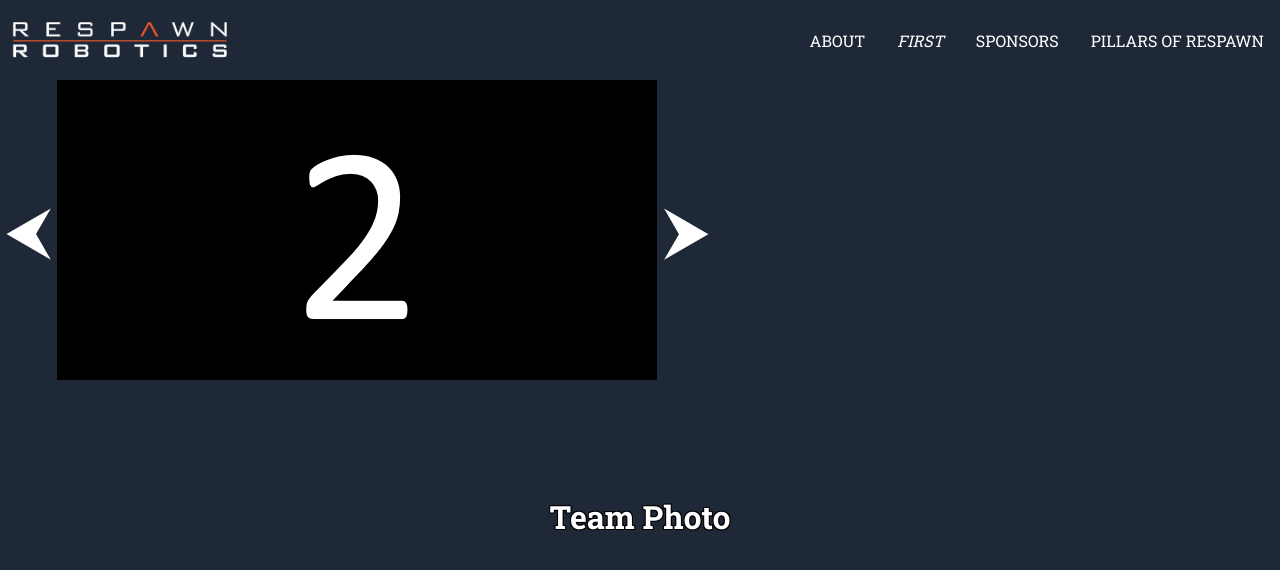
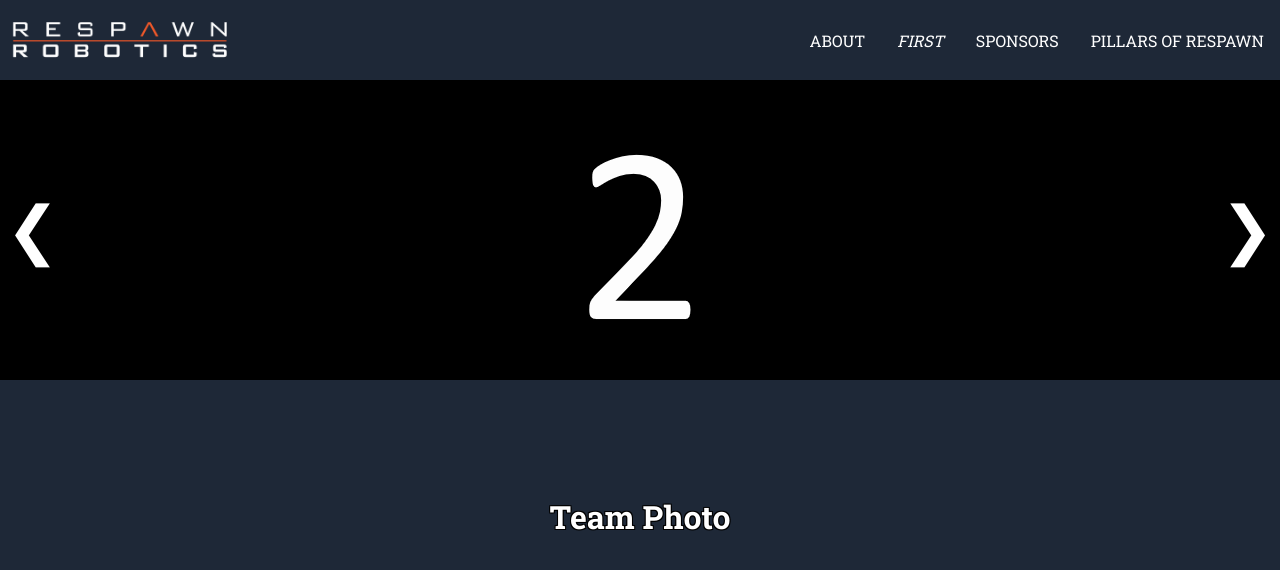
Before and after one commit to Respawn-Robotics/respawn-react, a React (Create React App) app: page /About in a window 1280 px wide. Shown: the top 570 px of the page. Built offline with nearby package versions, Linux system fonts and the light colour scheme.

Commit message:
Finished ImageSlider component with animations

```diff
--- a/src/components/image-slider/ImageSlider.js
+++ b/src/components/image-slider/ImageSlider.js
@@ -9,7 +9,7 @@ function ImageSlider(props) {
     const images = props.images;
 
     const incIndex = (num) => {
-        setIndex((index) => (index + num) % images.length);
+        setIndex((index) => (((index + num) % images.length) + images.length) % images.length);
     };
 
     const startInc = () => {
@@ -22,7 +22,7 @@ function ImageSlider(props) {
 
     const pauseInc = () => {
         clearInterval(incId);
-        setTimeout(() => startInc(), props.delay);
+        startInc();
     };
 
     useEffect(() => {
@@ -32,9 +32,14 @@ function ImageSlider(props) {
     return (
         <>
             <div className='image-slider'>
-                <button className='media-nav' id='back-arrow' onClick={(event) => {incIndex(-1); pauseInc();}}>&#x2B9C;</button>
-                {images[index]}
-                <button className='media-nav' id='front-arrow' onClick={(event) => {incIndex(1); pauseInc();}}>&#x2B9E;</button>
+                <button className='media-nav' onClick={() => { incIndex(-1); pauseInc(); }}>&#x276E;</button>
+                <div id='image-container'>
+                    {images.map((image, x) => {
+                        console.log(x);
+                        return(<img src={image.props.src} alt={image.props.alt} style={{display : x === index ? 'block' : 'none'}} className={image.props.className} id='image-slider-img' />)
+                    })}
+                </div>
+                <button className='media-nav' onClick={() => { incIndex(1); pauseInc(); }}>&#x276F;</button>
             </div>
         </>
     );
--- a/src/components/image-slider/image-slider.css
+++ b/src/components/image-slider/image-slider.css
@@ -1,5 +1,9 @@
 .image-slider {
     display: flex;
+    background: black;
+    justify-content: space-between;
+    width: 100%;
+    height: 100%;
 }
 
 .media-nav {
@@ -7,4 +11,29 @@
     border: none;
     color: white;
     font-size: 4rem;
+    transition: 0.25s;
 }
+
+.media-nav:hover {
+    background-color: #fffa;
+    color: black;
+}
+
+#image-container {
+    background-color: black;
+}
+
+#image-slider-img {
+    height: 100%;
+    animation: fadeIn 2s;
+}
+
+@keyframes fadeIn {
+    from {
+        opacity: 0.1;
+    }
+
+    to {
+        opacity: 1;
+    }
+}
--- a/src/pages/main/about/About.js
+++ b/src/pages/main/about/About.js
@@ -12,7 +12,7 @@ function About() {
   return (
     <>
       <div className='image-slider-container'>
-        <ImageSlider delay={1000}
+        <ImageSlider delay={4000}
           images={[
             <img src={one} alt="one" />,
             <img src={two} alt="two" />,
--- a/src/pages/main/home/Home.js
+++ b/src/pages/main/home/Home.js
@@ -1,10 +1,14 @@
 import React from 'react';
+import ImageSlider from '../../../components/image-slider/ImageSlider';
 import WhatWeDo from '../../../components/what-we-do/WhatWeDo';
 import './home.css';
 
 function Home() {
   return (
     <>
+      <div className='image-slider-container'>
+        {/* <ImageSlider /> */}
+      </div>
       <div className='center'>
         <WhatWeDo />
       </div>
```
